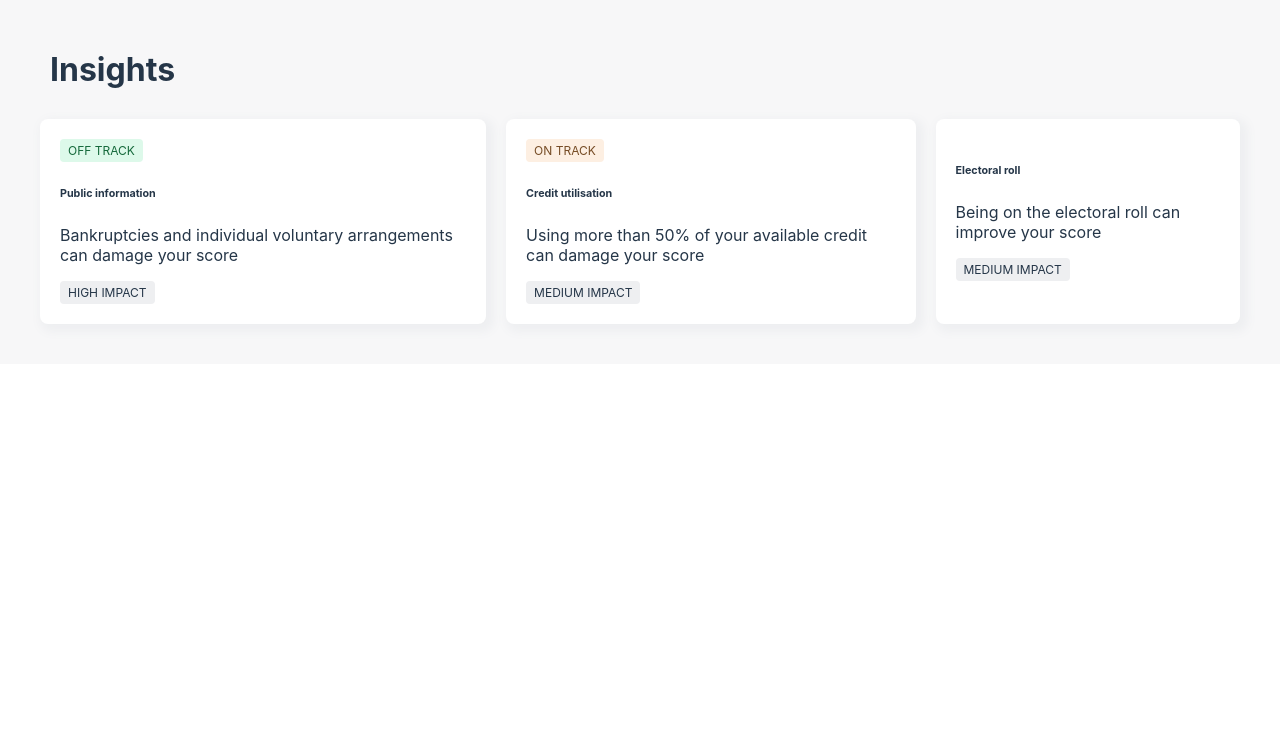
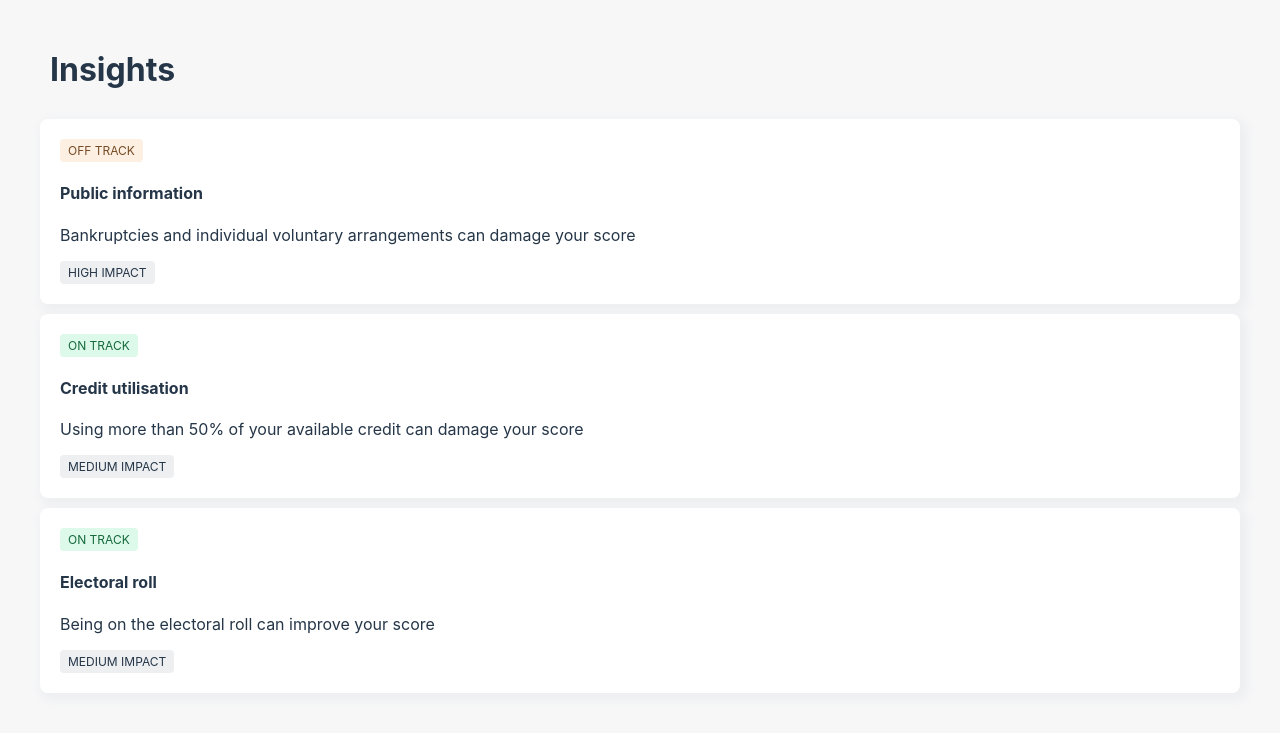
Before and after one commit to KMaskell/clearscore-fed-tech-test, a React (Create React App) app: page / in a window 1280 px wide. Shown: the top 740 px of the page. Built offline with nearby package versions, Linux system fonts and the light colour scheme.

Commit message:
feat(insights) render on/off track pill for electoral role

```diff
--- a/src/Insights.js
+++ b/src/Insights.js
@@ -8,9 +8,12 @@ import language from './language';
 import data from './mock-report.json';
 
 const Insights = () => {
-    // console.log('JSON data', data);
     const accounts = Object.values(data.accounts).map((accountCategoryKey) => {
         return accountCategoryKey;
+    });
+
+    const insightSegment = Object.keys(language).map((insightKey) => {
+        return language[insightKey];
     });
 
     const creditUtilisationPill = Object.values(accounts).map((account) => {
@@ -25,23 +28,39 @@ const Insights = () => {
         }
     });
 
-    const insights = Object.keys(language).map((insightKey) => {
-        const insightSegment = language[insightKey];
+    const electoralRollPill = Object.values(data.personal.electoralRoll).map(
+        (personalValue) => {
+            if (personalValue.current === true) {
+                return <OnTrackToken />;
+            } else {
+                return <OffTrackToken />;
+            }
+        }
+    );
     return (
-            <ol key={insightKey} className="insight-card">
-                <li key={insightKey}>
-                    {insightSegment.Header === 'Public information' ? (
-                        data.personal.publicInfo.courtAndInsolvencies ? (
+        <div className="wrapper">
+            <h1 className="heading">Insights</h1>
+            {insightSegment.map((insight) => {
+                return (
+                    <ol key={insight.Header} className="insight-card">
+                        <li key={insight.Header}>
+                            {insight.Header === 'Public information' ? (
+                                data.personal.publicInfo
+                                    .courtAndInsolvencies ? (
                                     <OffTrackToken />
                                 ) : (
                                     <OnTrackToken />
                                 )
                             ) : null}
-                    {insightSegment.Header === 'Credit utilisation' &&
+                            {insight.Header === 'Credit utilisation' &&
                                 creditUtilisationPill}
-                    <h6>{insightSegment.Header}</h6>
-                    <p>{insightSegment.Body}</p>
-                    {insightSegment.Impact === 'High Impact' ? (
+                            {insight.Header === 'Electoral roll' &&
+                                electoralRollPill}
+                            <h4 className="insight-heading">
+                                {insight.Header}
+                            </h4>
+                            <p>{insight.Body}</p>
+                            {insight.Impact === 'High Impact' ? (
                                 <HighImpactPill />
                             ) : (
                                 <MedImpactPill />
@@ -49,11 +68,7 @@ const Insights = () => {
                         </li>
                     </ol>
                 );
-    });
-    return (
-        <div className="wrapper">
-            <h1 className="heading">Insights</h1>
-            <div className="cardContainer">{insights}</div>
+            })}
         </div>
     );
 };
--- a/src/styles/insights.css
+++ b/src/styles/insights.css
@@ -28,3 +28,7 @@
     border-radius: 8px;
     list-style-type: none;
 }
+
+.insight-heading {
+    /* margin: 0; */
+}
--- a/src/styles/off-track-token.css
+++ b/src/styles/off-track-token.css
@@ -2,8 +2,8 @@
     display: inline-block;
     border-radius: 4px;
     padding: 4px 8px 4px 8px;
-    background-color: #ddf9ea;
-    color: #15693b;
+    background-color: #fdefe2;
+    color: #764c25;
     text-align: center;
     font-size: 12px;
 }
--- a/src/styles/on-track-token.css
+++ b/src/styles/on-track-token.css
@@ -2,8 +2,8 @@
     display: inline-block;
     border-radius: 4px;
     padding: 4px 8px 4px 8px;
-    background-color: #fdefe2;
-    color: #764c25;
+    background-color: #ddf9ea;
+    color: #15693b;
     text-align: center;
     font-size: 12px;
 }
```
Lines whose indentation alone changed are shown as unchanged.
